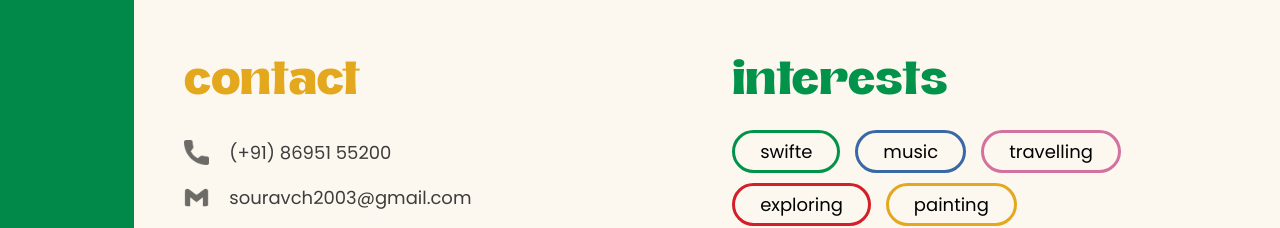
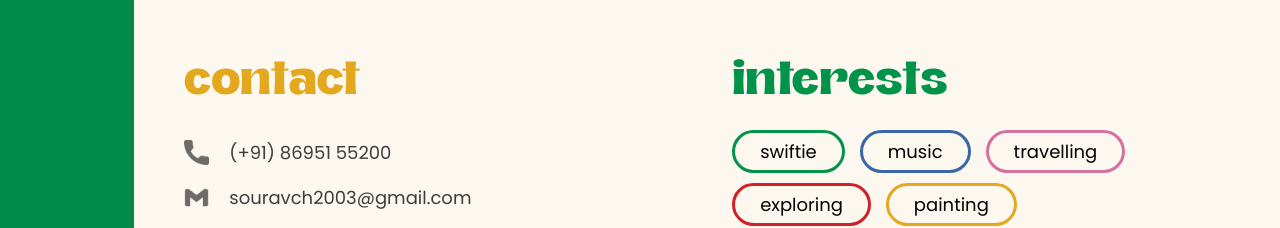
Before and after one commit to souravcodes1080/aesthetic-portfolio, a React (Vite) app: page / in a window 1280 px wide. Shown: the part 2569-2797 px from the top of the page. Built offline with nearby package versions, Linux system fonts and the light colour scheme.

Commit message:
skill section

```diff
--- a/src/Components/Skill/Skill.jsx
+++ b/src/Components/Skill/Skill.jsx
@@ -238,7 +238,7 @@ function Skill() {
           >
             <p className="title interests">interests</p>
             <div className="bubbles">
-              <p data-cursor-text="swiftie">swifte</p>
+              <p data-cursor-text="swiftie">swiftie</p>
               <p data-cursor-text="music">music</p>
               <p data-cursor-text="travelling">travelling</p>
               <p data-cursor-text="exploring">exploring</p>
```
